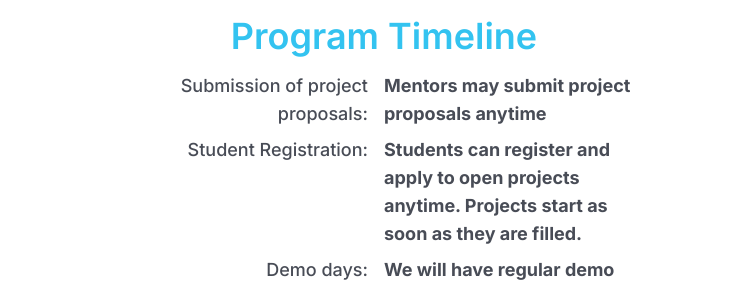
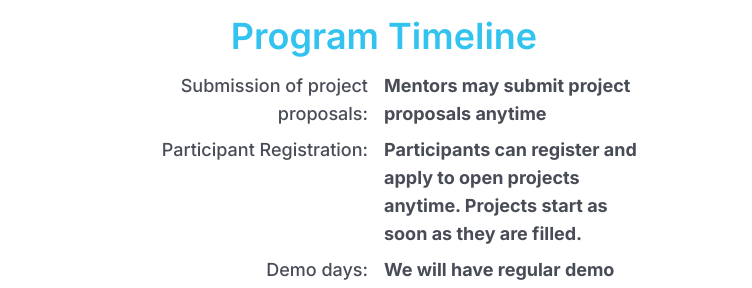
Before and after one commit to aipioneers-me/aipioneers-me.github.io, a React (Vite) app: page / in a window 1280 px wide. Shown: the part 1720-2008 px from the top of the page, without its empty margins (256-1008 px from the left). Built offline with nearby package versions, Linux system fonts and the light colour scheme.

Commit message:
wording correction

```diff
--- a/src/pages/Index.tsx
+++ b/src/pages/Index.tsx
@@ -70,8 +70,8 @@ const ProgramTimelineSection = () => (
           <span className="flex-1 text-left"><strong>Mentors may submit project proposals anytime</strong></span>
         </div>
         <div className="flex items-start">
-          <span className="w-64 text-right pr-4 font-medium">Student Registration:</span>
-          <span className="flex-1 text-left"><strong>Students can register and apply to open projects anytime. Projects start as soon as they are filled.</strong></span>
+          <span className="w-64 text-right pr-4 font-medium">Participant Registration:</span>
+          <span className="flex-1 text-left"><strong>Participants can register and apply to open projects anytime. Projects start as soon as they are filled.</strong></span>
         </div>
         <div className="flex items-start">
           <span className="w-64 text-right pr-4 font-medium">Demo days:</span>
```
